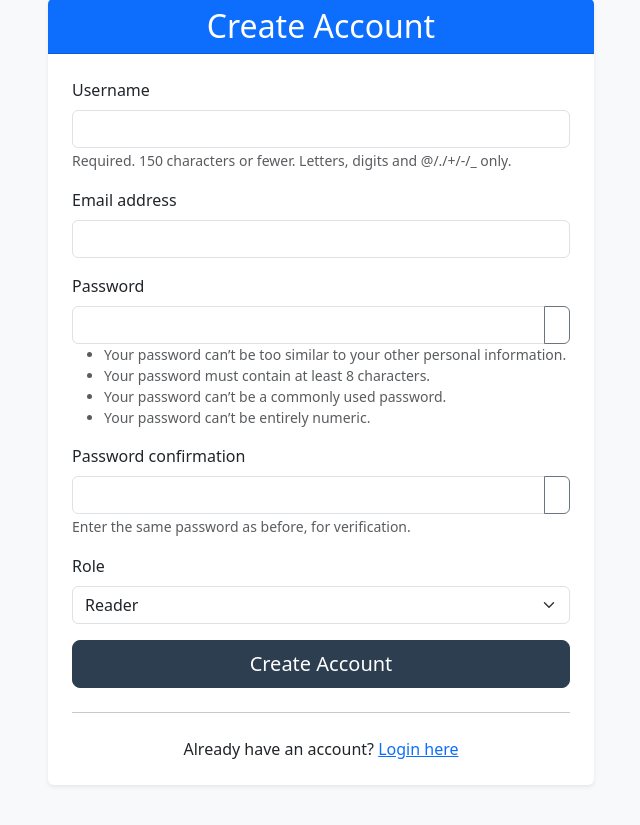
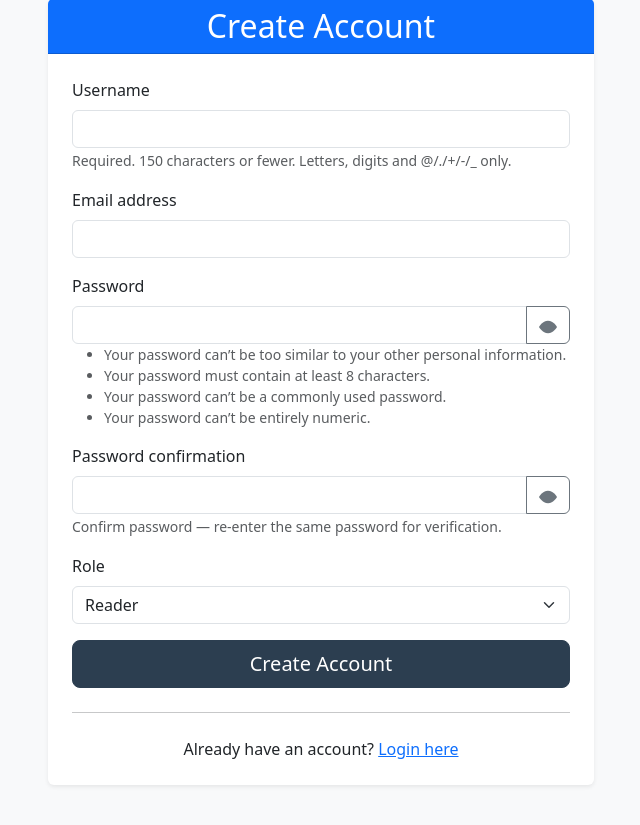
Before and after one commit to ZainabBibi164/Blog_Website, a Django app: page /accounts/register/ in a window 1280 px wide. Shown: the part 87-912 px from the top of the page, without its empty margins (319-959 px from the left). Run offline with Django 5.2, Linux system fonts and the light colour scheme; some libraries are stand-ins or nearby versions.

Commit message:
Improve register UX: clearer password help text and inline eye icon for visibility toggle

```diff
--- a/templates/accounts/register.html
+++ b/templates/accounts/register.html
@@ -31,8 +31,12 @@
                             {% elif field.name == 'password1' or field.name == 'password2' %}
                                 <div class="input-group">
                                     <input type="password" name="{{ field.name }}" id="{{ field.id_for_label }}" class="form-control {% if field.errors %}is-invalid{% endif %}" {% if field.value %}value="{{ field.value }}"{% endif %}>
-                                    <button type="button" class="btn btn-outline-secondary" onclick="togglePassword('{{ field.id_for_label }}')">
-                                        <span class="fa fa-eye"></span>
+                                    <button type="button" id="toggle-{{ field.id_for_label }}" class="btn btn-outline-secondary" onclick="togglePassword('{{ field.id_for_label }}')" aria-label="Toggle password visibility" title="Show password">
+                                        <!-- inline SVG eye icon -->
+                                        <svg id="icon-{{ field.id_for_label }}" xmlns="http://www.w3.org/2000/svg" width="18" height="18" fill="currentColor" viewBox="0 0 16 16">
+                                          <path d="M16 8s-3-5.5-8-5.5S0 8 0 8s3 5.5 8 5.5S16 8 16 8z"/>
+                                          <path d="M8 5.5a2.5 2.5 0 1 0 0 5 2.5 2.5 0 0 0 0-5z"/>
+                                        </svg>
                                     </button>
                                 </div>
                             {% else %}
@@ -49,18 +53,37 @@
                                     {% endfor %}
                                 </div>
                             {% endif %}
-                            {% if field.help_text %}
-                                <small class="form-text text-muted">{{ field.help_text }}</small>
+                            {% if field.name == 'password1' %}
+                                {% if field.help_text %}
+                                    <small class="form-text text-muted">{{ field.help_text }}</small>
+                                {% else %}
+                                    <small class="form-text text-muted">Use a strong password — at least 8 characters, mix letters and numbers.</small>
+                                {% endif %}
+                            {% elif field.name == 'password2' %}
+                                <small class="form-text text-muted">Confirm password — re-enter the same password for verification.</small>
+                            {% else %}
+                                {% if field.help_text %}
+                                    <small class="form-text text-muted">{{ field.help_text }}</small>
+                                {% endif %}
                             {% endif %}
                         </div>
                     {% endfor %}
                     <script>
                         function togglePassword(id) {
                             var input = document.getElementById(id);
+                            var btn = document.getElementById('toggle-' + id);
+                            var icon = document.getElementById('icon-' + id);
+                            if (!input || !btn || !icon) return;
                             if (input.type === "password") {
                                 input.type = "text";
+                                btn.title = 'Hide password';
+                                // eye-slash icon (simple path)
+                                icon.innerHTML = '<path d="M13.359 11.238C14.133 10.3 15 9.045 15 8c0-.8-.9-2.3-2.5-3.9L13 3.6C14.9 5.5 16 7.6 16 8s-1.133 2.567-2.641 3.641l-.0-.403z"/>';
                             } else {
                                 input.type = "password";
+                                btn.title = 'Show password';
+                                // eye icon (original)
+                                icon.innerHTML = '<path d="M16 8s-3-5.5-8-5.5S0 8 0 8s3 5.5 8 5.5S16 8 16 8z"/><path d="M8 5.5a2.5 2.5 0 1 0 0 5 2.5 2.5 0 0 0 0-5z"/>';
                             }
                         }
                     </script>
```
